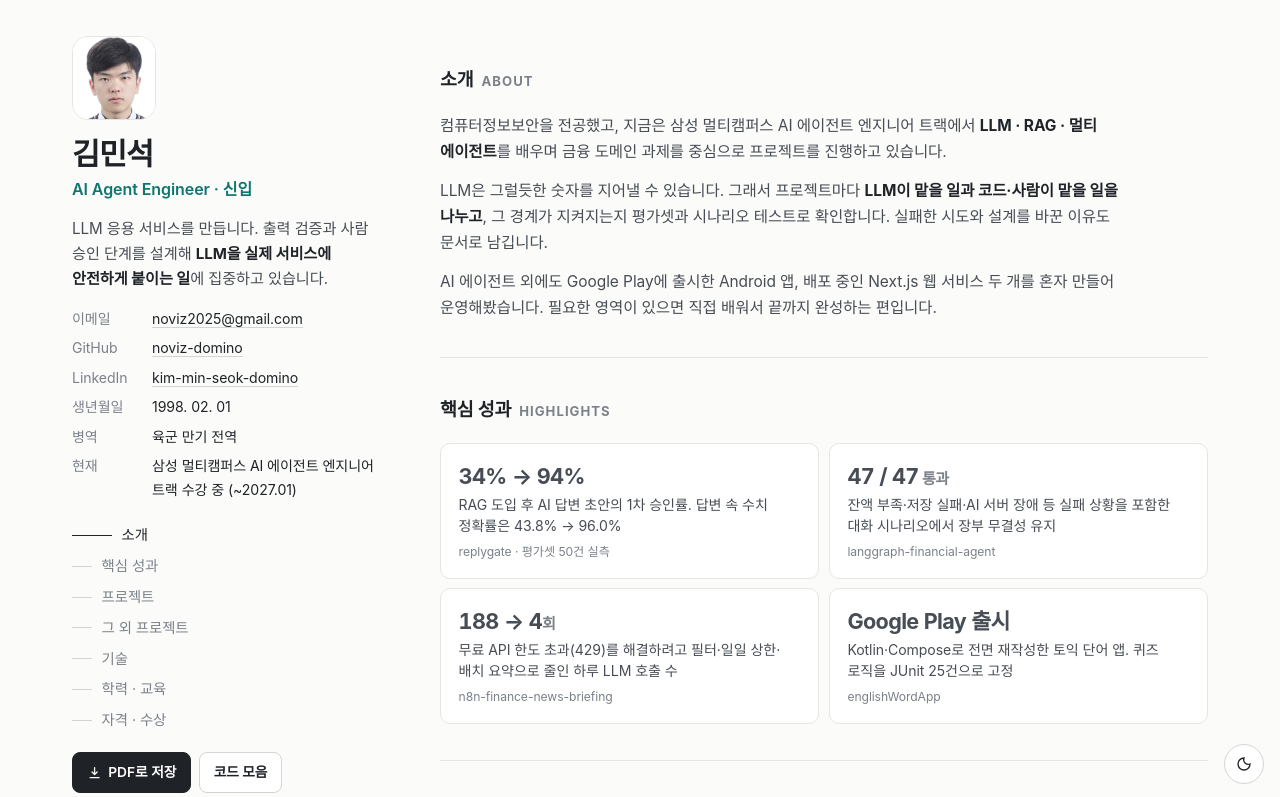
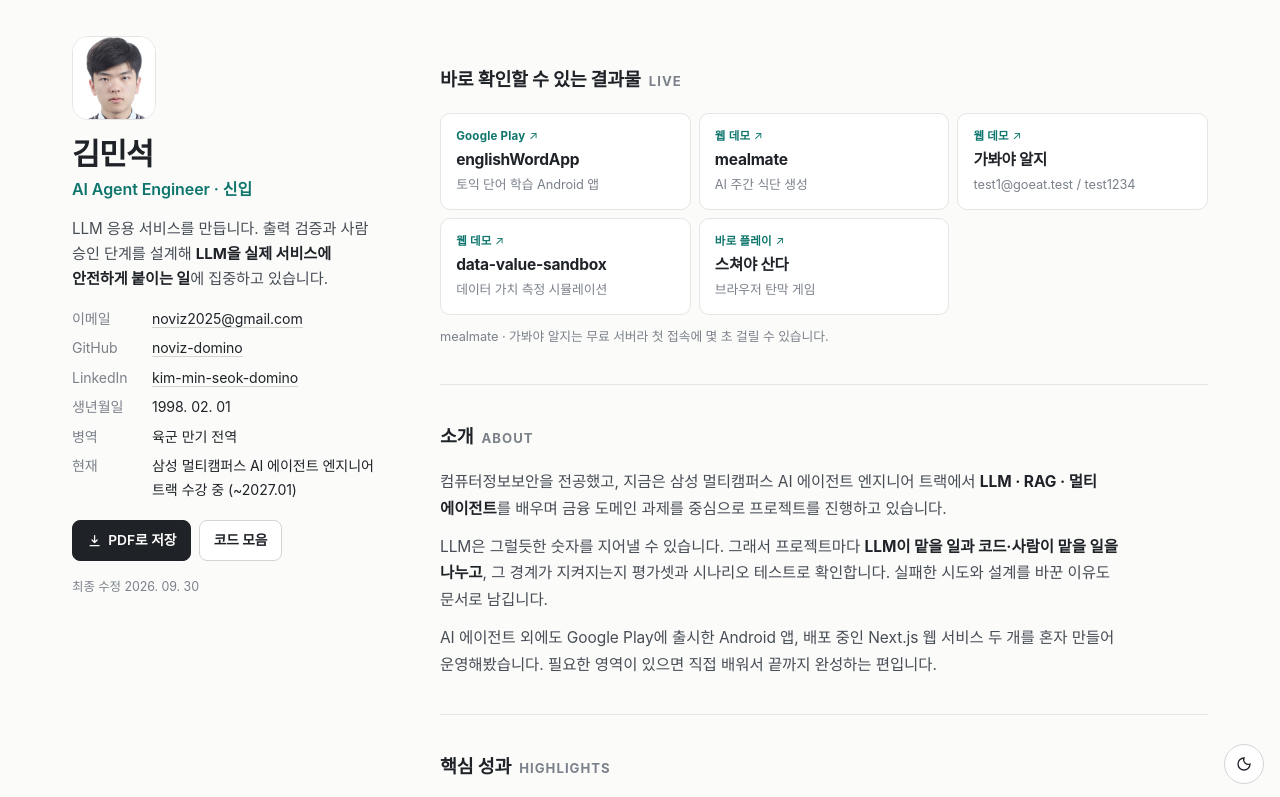
Before and after one commit to noviz-domino/noviz-domino.github.io, a plain HTML site: page index.html in a window 1280 px wide. Shown: the top 797 px of the page. Drawn offline with Linux system fonts and the light colour scheme; a web font is replaced by a local one.

Commit message:
feat: 첫 화면에 라이브 데모 5개 링크 섹션 추가, 낮은 화면에서 PDF 버튼이 잘리지 않게 조정

```diff
--- a/index.html
+++ b/index.html
@@ -120,7 +120,8 @@
     .toc a.on::before { width: 2.5rem; background: var(--text); }
   }
   .actions { display: flex; flex-wrap: wrap; gap: 0.5rem; margin-top: 1.5rem; }
-  @media (min-width: 64rem) { .actions { margin-top: auto; padding-top: 1rem; } }
+  @media (min-width: 64rem) { .actions { margin-top: 1.1rem; } }
+  @media (min-width: 64rem) and (max-height: 820px) { .toc { display: none; } }
   .btn {
     display: inline-flex; align-items: center; gap: 0.4rem; cursor: pointer;
     padding: 0.5rem 0.85rem; border-radius: 8px; font-size: 0.86rem; font-weight: 600; text-decoration: none;
@@ -138,6 +139,17 @@
   section:first-child { border-top: 0; padding-top: 0.5rem; }
   h2 { font-size: 0.82rem; font-weight: 700; letter-spacing: 0.08em; color: var(--muted); margin-bottom: 1.1rem; }
   h2 span { color: var(--text); letter-spacing: -0.01em; font-size: 1.15rem; margin-right: 0.5rem; }
+
+  .demos { display: grid; gap: 0.5rem; grid-template-columns: repeat(auto-fill, minmax(min(100%, 13.5rem), 1fr)); }
+  .demos a {
+    display: grid; gap: 0.05rem; height: 100%; padding: 0.8rem 0.95rem; border-radius: 10px; text-decoration: none;
+    background: var(--panel); border: 1px solid var(--line); transition: border-color .15s, transform .15s;
+  }
+  .demos a:hover { border-color: var(--accent); transform: translateY(-1px); }
+  .demos .d-kind { font-size: 0.72rem; font-weight: 700; color: var(--accent); letter-spacing: 0.02em; }
+  .demos .d-kind::after { content: " ↗"; font-weight: 400; }
+  .demos b { font-size: 0.97rem; font-weight: 700; letter-spacing: -0.015em; }
+  .demos .d-what { font-size: 0.8rem; color: var(--muted); }
 
   .about p { color: var(--text-2); max-width: 44rem; }
   .about p + p { margin-top: 0.75rem; }
@@ -263,7 +275,16 @@
       <div><dt>현재</dt><dd>삼성 멀티캠퍼스 AI 에이전트 엔지니어 트랙 수강 중 (~2027.01)</dd></div>
     </dl>
 
-    <nav class="toc" aria-label="목차">
+    <div class="actions">
+      <button class="btn primary" type="button" id="printBtn">
+        <svg viewBox="0 0 24 24" fill="none" stroke="currentColor" stroke-width="2" stroke-linecap="round" aria-hidden="true"><path d="M12 4v11m0 0-4-4m4 4 4-4M5 20h14"/></svg>
+        PDF로 저장
+      </button>
+      <a class="btn" href="https://github.com/noviz-domino/portfolio" target="_blank" rel="noopener noreferrer">코드 모음</a>
+    </div>
+    <p class="updated">최종 수정 2026. 09. 30</p>
+      <nav class="toc" aria-label="목차">
+      <a href="#demos">라이브 데모</a>
       <a href="#about">소개</a>
       <a href="#highlights">핵심 성과</a>
       <a href="#projects">프로젝트</a>
@@ -273,17 +294,21 @@
       <a href="#certs">자격 · 수상</a>
     </nav>
 
-    <div class="actions">
-      <button class="btn primary" type="button" id="printBtn">
-        <svg viewBox="0 0 24 24" fill="none" stroke="currentColor" stroke-width="2" stroke-linecap="round" aria-hidden="true"><path d="M12 4v11m0 0-4-4m4 4 4-4M5 20h14"/></svg>
-        PDF로 저장
-      </button>
-      <a class="btn" href="https://github.com/noviz-domino/portfolio" target="_blank" rel="noopener noreferrer">코드 모음</a>
-    </div>
-    <p class="updated">최종 수정 2026. 09. 30</p>
-  </aside>
+</aside>
 
   <main>
+
+    <section id="demos">
+      <h2><span>바로 확인할 수 있는 결과물</span>LIVE</h2>
+      <ul class="demos">
+        <li><a href="https://play.google.com/store/apps/details?id=com.voca.englishwordapp" target="_blank" rel="noopener noreferrer"><span class="d-kind">Google Play</span><b>englishWordApp</b><span class="d-what">토익 단어 학습 Android 앱</span></a></li>
+        <li><a href="https://mealmate-inky.vercel.app" target="_blank" rel="noopener noreferrer"><span class="d-kind">웹 데모</span><b>mealmate</b><span class="d-what">AI 주간 식단 생성</span></a></li>
+        <li><a href="https://go-eat-noviz.vercel.app" target="_blank" rel="noopener noreferrer"><span class="d-kind">웹 데모</span><b>가봐야 알지</b><span class="d-what">test1@goeat.test / test1234</span></a></li>
+        <li><a href="https://noviz-domino.github.io/data-value-sandbox/" target="_blank" rel="noopener noreferrer"><span class="d-kind">웹 데모</span><b>data-value-sandbox</b><span class="d-what">데이터 가치 측정 시뮬레이션</span></a></li>
+        <li><a href="https://noviz-domino.github.io/cosmic-grazer/" target="_blank" rel="noopener noreferrer"><span class="d-kind">바로 플레이</span><b>스쳐야 산다</b><span class="d-what">브라우저 탄막 게임</span></a></li>
+      </ul>
+      <p class="note">mealmate · 가봐야 알지는 무료 서버라 첫 접속에 몇 초 걸릴 수 있습니다.</p>
+    </section>
 
     <section id="about">
       <h2><span>소개</span>ABOUT</h2>
```
